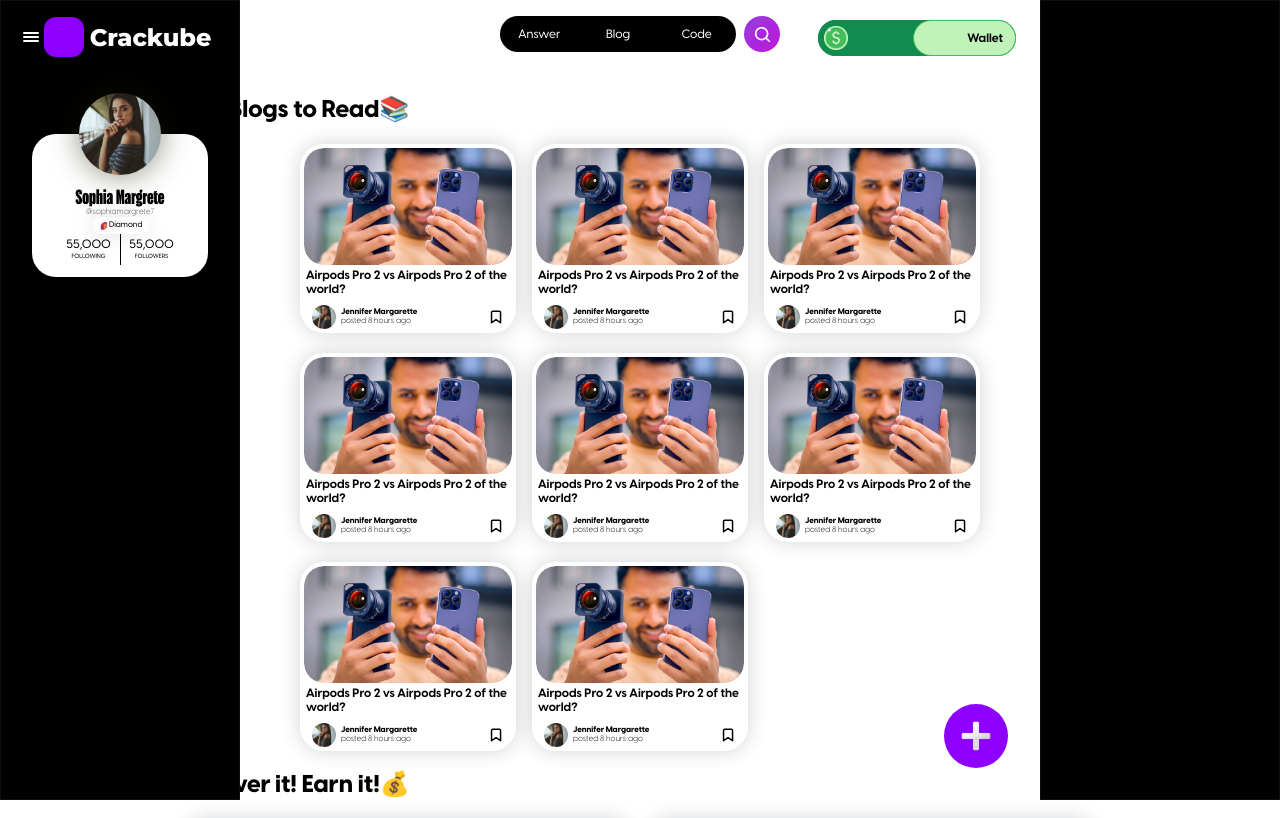
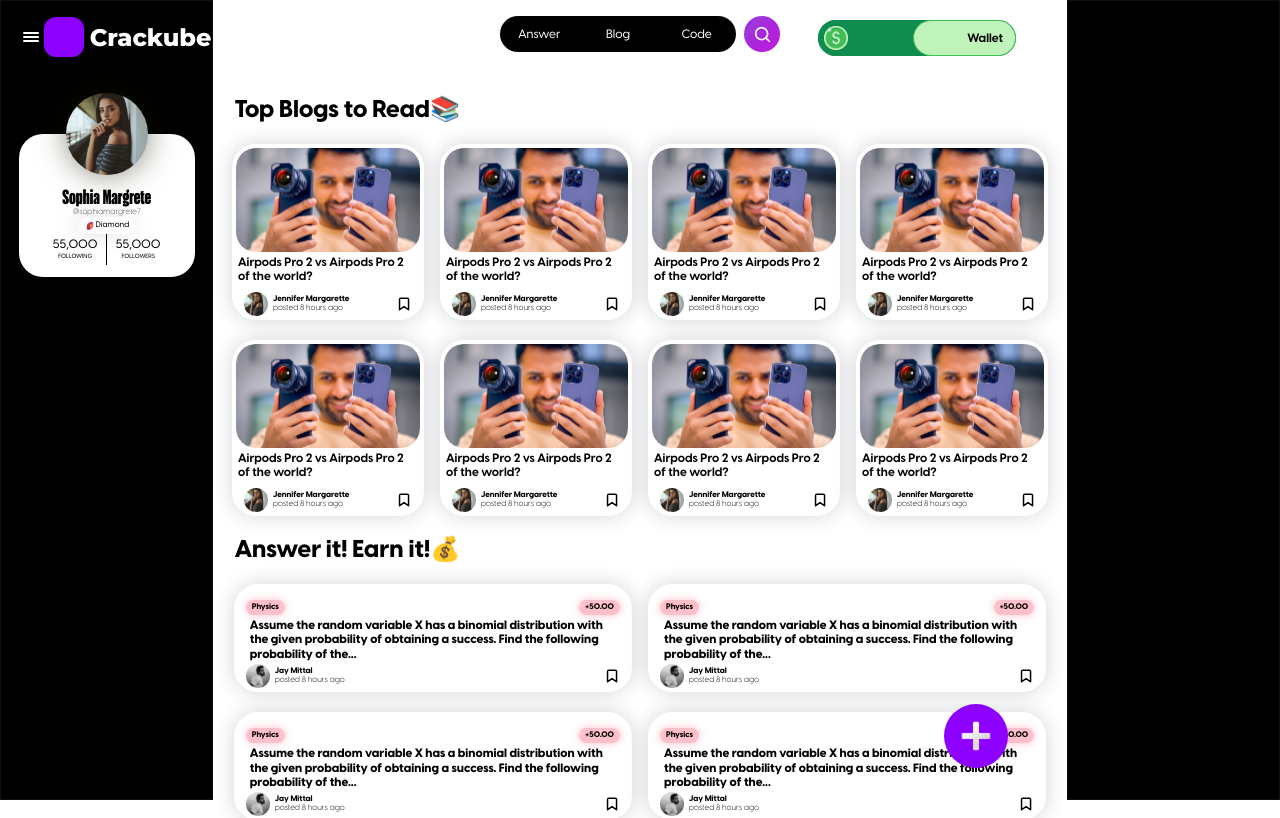
Before and after one commit to CracKube/crackube-frontend, a React (Create React App) app: page / in a window 1280 px wide. Shown: the top 818 px of the page. Built offline with nearby package versions, Linux system fonts and the light colour scheme.

Commit message:
Changes made

```diff
--- a/src/components/Card/Card1/Card1.module.css
+++ b/src/components/Card/Card1/Card1.module.css
@@ -5,8 +5,8 @@
 }
 
 .card1{
-    max-width: 13.5rem;
-    max-height: 12.5rem;
+    max-width: 22.5%;
+    max-height: 20.83%;
     background-color: white;
     border-radius: 1.5rem;
     padding: 0.25rem 0;
--- a/src/components/Card/Card2/Card2.module.css
+++ b/src/components/Card/Card2/Card2.module.css
@@ -1,6 +1,6 @@
 .card2{
-    width: 28rem;
-    height: 6.25rem;
+    width: 46.67%;
+    height: 10.41%;
     background-color: white;
     border-radius: 1.5rem;
     padding: 0.25rem 0;
--- a/src/components/Dashboard/Dashboard.module.css
+++ b/src/components/Dashboard/Dashboard.module.css
@@ -4,25 +4,19 @@
 
 .dashboard1{
     width: 100%;
-    display: grid;
+    display: flex;
     justify-content: center;
-    padding: 0 24px;
     gap: 1.25rem 1rem;
-    grid-template-columns: repeat(3, minmax(0, 13.5rem));
+    flex-wrap: wrap;
+
 }
 
 
 
 .dashboard2{
     width: 100%;
-    display: grid;
+    display: flex;
     justify-content: center;
     gap: 1.25rem 1rem;
-    grid-template-columns: repeat(2, minmax(0, 28rem));
+    flex-wrap: wrap;
 }
-
-@media (min-width: 1440px){
-    .dashboard1{
-        grid-template-columns: repeat(4, minmax(0, 13.5rem));
-    }
-}
--- a/src/components/MainBar/Heading/Heading.module.css
+++ b/src/components/MainBar/Heading/Heading.module.css
@@ -1,5 +1,5 @@
 .heading{
-    width: 912px;
+    width: 95%;
     margin: 1rem auto;
     height: 2.25rem;
     display: flex;
--- a/src/components/MainBar/MainBar.module.css
+++ b/src/components/MainBar/MainBar.module.css
@@ -5,7 +5,8 @@
 }
 
 .mainbar{
-    display:grid;
+    display:flex;
+    flex-direction: column;
     width: 66.67%;
     margin: auto;
     justify-content: center;
--- a/src/components/Sidebar/Sidebar1.module.css
+++ b/src/components/Sidebar/Sidebar1.module.css
@@ -1,11 +1,15 @@
 .sidebarleft{
     position: fixed;
     top: 0;
-    min-width: 0;
-    min-height: 0;
     width: 15rem;
     height: 100%;
     border: 0.5px solid rgba(30, 30, 30, 0.5);
     background-color: black;
     left: 0;
 }
+
+@media (max-width: 1440px) {
+    .sidebarleft{
+        width: 16.67%;
+    }
+}
--- a/src/components/Sidebar/Sidebar2.module.css
+++ b/src/components/Sidebar/Sidebar2.module.css
@@ -9,3 +9,9 @@
     background-color: black;
     right: 0;
 }
+
+@media (max-width: 1440px) {
+    .sidebarleft{
+        width: 16.67%;
+    }
+}
```
Also changed, not shown: 1 other file (tests, documents, lock files or other folders).
